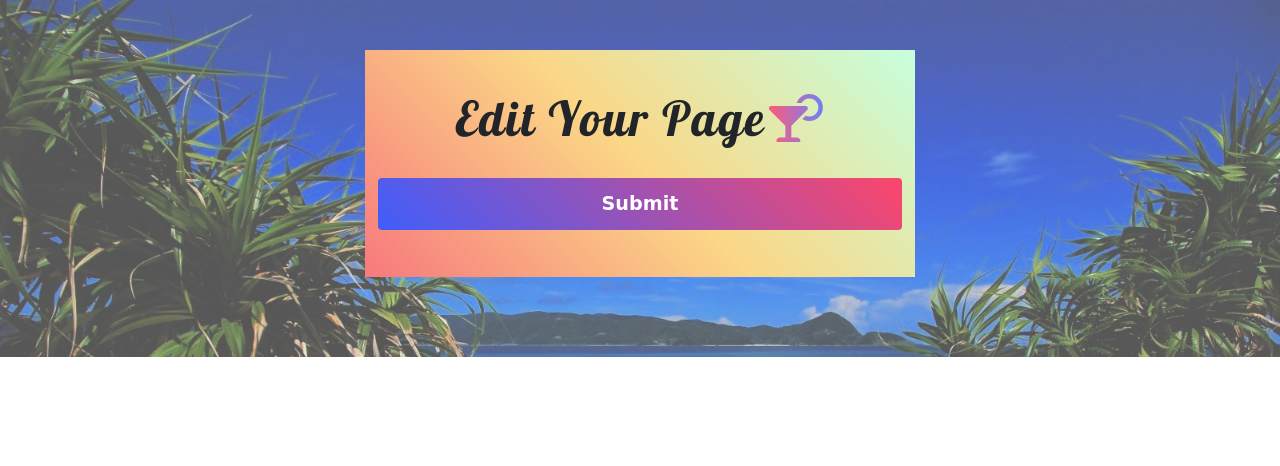
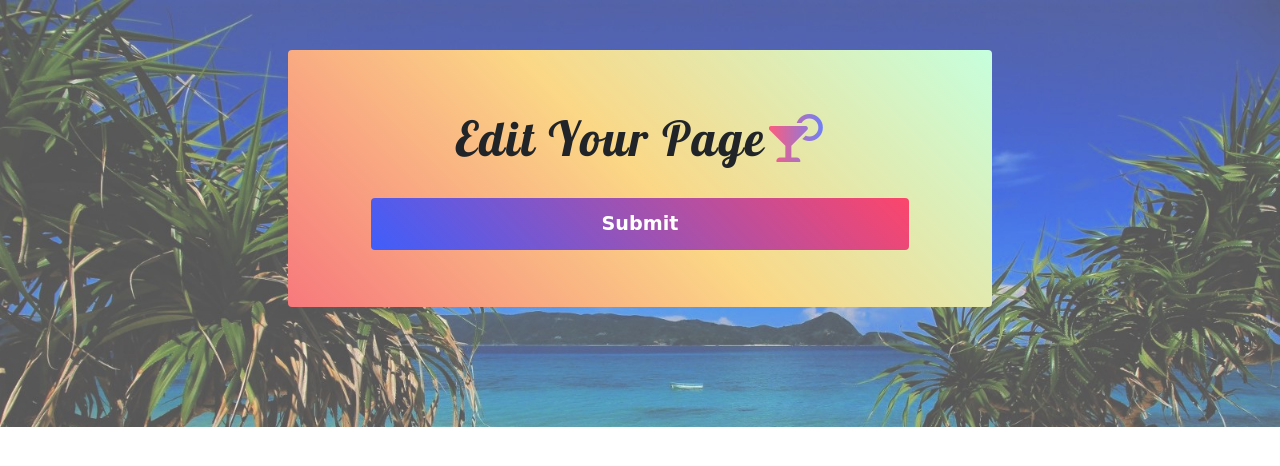
Before and after one commit to sahoooii/php-chill, a PHP site: page /chill-control/user_edit_control.php in a window 1280 px wide. Shown: the part 150-616 px from the top of the page. Run offline with PHP 8.4, Linux system fonts and the light colour scheme; the visitor is signed in with stand-in values (Sample User, id 1); data that the repository does not hold is empty; some libraries are stand-ins or nearby versions.

Commit message:
Refactoring CSS

```diff
--- a/chill-control/css/user.edit.styles.css
+++ b/chill-control/css/user.edit.styles.css
@@ -12,11 +12,12 @@
 }
 
 .container {
-	width: 325px;
+	width: 90%;
 	height: auto;
 	background: linear-gradient(-135deg, #c6ffdd, #fbd786, #f7797d);
-	padding: 30px 0 30px 0;
+	padding: 40px 0 30px 0;
 	text-align: center;
+	border-radius: 4px;
 }
 
 .contents h3 {
@@ -24,16 +25,12 @@
 	text-align: center;
 }
 
-.edit_container {
-	width: 325px;
-}
-
 .icon {
 	display: flex;
 	justify-content: center;
 }
 
-.item-img {
+.user-icon {
 	width: 120px;
 	height: 120px;
 	border-radius: 50%;
@@ -74,24 +71,17 @@
 	margin-bottom: 0;
 }
 
-.img_font {
+.img {
 	font-size: 14px;
 	width: 270px;
 	border-style: none;
 }
 
 .btn {
-	width: 100%;
+	width: 90%;
 	margin-top: 15px;
-	/* padding-right: 15px; */
 }
 
-/* .success-msg {
-	font-weight: bold;
-	text-align: center;
-	color: blue;
-	margin-top: 15px;
-} */
 .success-msg {
 	font-size: 22px;
 	color: #ff5f6d;
@@ -105,21 +95,21 @@
 }
 
 @media (min-width: 768px) {
+	.contents {
+		padding-bottom: 120px;
+	}
+
 	.container {
-		width: 550px;
+		width: 70%;
 		height: auto;
-		padding: 40px 0 40px 0;
+		padding: 60px 0 50px 0;
 	}
 
 	.contents h3 {
 		font-size: 3rem;
 	}
 
-	.edit_container {
-		width: 550px;
-	}
-
-	.item-img {
+	.user-icon {
 		width: 150px;
 		height: 150px;
 		margin: 20px 0;
@@ -145,12 +135,26 @@
 		width: 450px;
 	}
 
-	.img_font {
+	.img {
 		font-size: 1.2rem;
 		width: 450px;
+	}
+
+	.btn {
+		width: 90%;
 	}
 
 	.add {
 		font-size: 1.2rem;
 	}
 }
+
+@media (min-width: 960px) {
+	.container {
+		width: 55%;
+	}
+
+	.btn {
+		width: 80%;
+	}
+}
--- a/view/user.edit.php
+++ b/view/user.edit.php
@@ -15,7 +15,6 @@
 	<div class="contents">
 		<div class="container">
 			<h3>Edit Your Page<i class="fas fa-cocktail"></i></h3>
-			<div class="edit_container">
 			<?php foreach ($msg as $value) : ?>
 			<p class="success-msg">
 				<?php echo $value; ?>
@@ -25,7 +24,7 @@
 			<?php foreach ($data as $value) : ?>
 			<form method="POST" enctype="multipart/form-data">
 				<div class="icon">
-						<img class="item-img"
+					<img class="user-icon"
 						src="<?php echo $value['img']; ?>">
 				</div>
 				<div class="user">
@@ -94,7 +93,7 @@
 				</div>
 				<div class="user">
 					<label>Icon: <br>
-							<input type="file" name="new_img" class="img_font">
+						<input type="file" name="new_img" class="img">
 					</label>
 					<?php if (isset($err_msg['new_img'])) : ?>
 					<ul class="err-msg-container">
@@ -142,4 +141,3 @@
 			</form>
 		</div>
 	</div>
-	</div>
```
Lines whose indentation alone changed are shown as unchanged.
